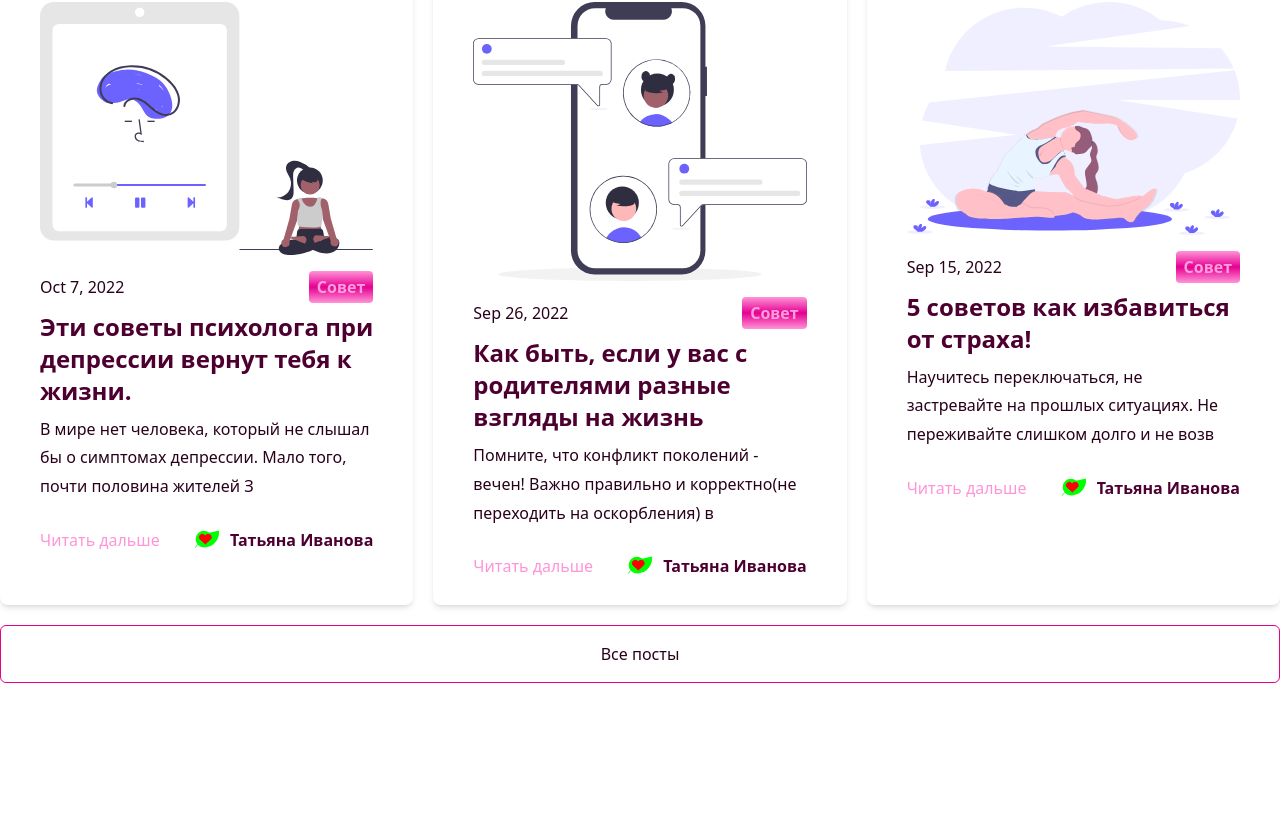
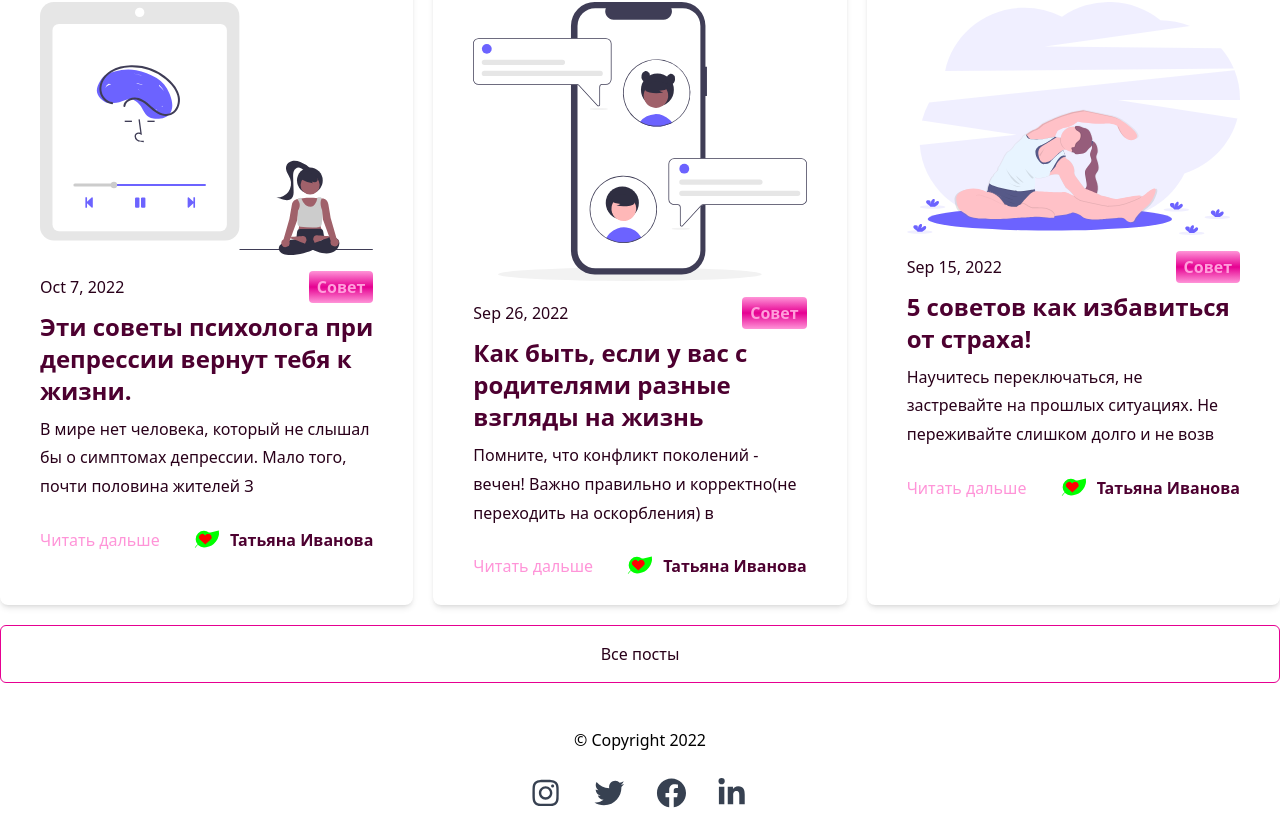
Before and after one commit to Dominic-N1/tanusha-next-blog, a Next.js app: page / in a window 1280 px wide. Shown: the part 1025-1841 px from the top of the page. Before the commit the page ends 1736 px from the top, so only its background shows below. Built offline with nearby package versions, Linux system fonts and the light colour scheme.

Commit message:
add Footer with links

```diff
--- /dev/null
+++ b/components/Footer.tsx
@@ -0,0 +1,29 @@
+import LinkButton from "./LinkButton";
+import { contacts } from "../utils/contacts";
+
+const Footer = (props: { className: string }): JSX.Element => {
+  const styles = `flex flex-col text-slate-700 text-center ${props.className}`;
+
+  return (
+    <footer className={styles}>
+      <p>&copy; Copyright {new Date().getFullYear()}</p>
+      <ul className="flex flex-row mx-auto">
+        {contacts.map((el) => (
+          <LinkButton
+            key={el.title}
+            className="px-2 m-2"
+            title={el.title}
+            path={el.path}
+            href={el.href}
+            viewBox={el.viewBox}
+            color={el.color}
+            width={30}
+            height={30}
+          />
+        ))}
+      </ul>
+    </footer>
+  );
+};
+
+export default Footer;
--- /dev/null
+++ b/components/Icon.tsx
@@ -0,0 +1,20 @@
+interface IconProps {
+  width: number;
+  height: number;
+  path: string;
+  viewBox: string;
+  color: string;
+}
+
+export default function Icon(props: IconProps) {
+  return (
+    <svg
+      xmlns="http://www.w3.org/2000/svg"
+      width={props.width}
+      height={props.height}
+      viewBox={props.viewBox}
+    >
+      <path d={props.path} fill={props.color} />
+    </svg>
+  );
+}
--- a/components/Layout.tsx
+++ b/components/Layout.tsx
@@ -1,5 +1,6 @@
 import Head from "next/head";
 import BaseHead from "./BaseHead";
+import Footer from "./Footer";
 import Header from "./Header";
 import Search from "./Search";
 
@@ -34,6 +35,7 @@ export default function Layout({
       <Header />
       <Search />
       <main className="container mx-auto my-7">{children}</main>
+      <Footer className="" />
     </div>
   );
 }
--- /dev/null
+++ b/components/LinkButton.tsx
@@ -0,0 +1,49 @@
+import { useState } from "react";
+import Icon from "./Icon";
+
+interface LinkButtonProps {
+  children?: React.ReactNode;
+  className: string;
+  href: string;
+  width: number;
+  height: number;
+  title: string;
+  path: string;
+  viewBox: string;
+  color: string;
+}
+
+const LinkButton = (props: LinkButtonProps): JSX.Element => {
+  const [LinkButtonColor, setLinkButtonColor] = useState(false);
+
+  const linkButtonsEnterHandler = () => {
+    setLinkButtonColor((prevState) => !prevState);
+  };
+  const linkButtonsLeaveHandler = () => {
+    setLinkButtonColor((prevState) => !prevState);
+  };
+  return (
+    <li
+      className={props.className}
+      onPointerEnter={linkButtonsEnterHandler}
+      onPointerLeave={linkButtonsLeaveHandler}
+    >
+      <a
+        title={props.title}
+        href={props.href}
+        target="_blank"
+        rel="noopener noreferrer"
+      >
+        <Icon
+          viewBox="0 0 496 512"
+          color={LinkButtonColor ? props.color : "#374151"}
+          path={props.path}
+          width={props.width}
+          height={props.height}
+        />
+      </a>
+    </li>
+  );
+};
+
+export default LinkButton;
--- /dev/null
+++ b/utils/contacts.ts
@@ -0,0 +1,38 @@
+interface Contacts {
+  title: string;
+  href: string;
+  viewBox: string;
+  color: string;
+  path: string;
+}
+
+export const contacts: Contacts[] = [
+  {
+    title: "my instagram account",
+    href: "https://www.instagram.com/ivanovatanya2508/",
+    viewBox: "0 0 448 512",
+    color: "#8a3ab9",
+    path: "M224.1 141c-63.6 0-114.9 51.3-114.9 114.9s51.3 114.9 114.9 114.9S339 319.5 339 255.9 287.7 141 224.1 141zm0 189.6c-41.1 0-74.7-33.5-74.7-74.7s33.5-74.7 74.7-74.7 74.7 33.5 74.7 74.7-33.6 74.7-74.7 74.7zm146.4-194.3c0 14.9-12 26.8-26.8 26.8-14.9 0-26.8-12-26.8-26.8s12-26.8 26.8-26.8 26.8 12 26.8 26.8zm76.1 27.2c-1.7-35.9-9.9-67.7-36.2-93.9-26.2-26.2-58-34.4-93.9-36.2-37-2.1-147.9-2.1-184.9 0-35.8 1.7-67.6 9.9-93.9 36.1s-34.4 58-36.2 93.9c-2.1 37-2.1 147.9 0 184.9 1.7 35.9 9.9 67.7 36.2 93.9s58 34.4 93.9 36.2c37 2.1 147.9 2.1 184.9 0 35.9-1.7 67.7-9.9 93.9-36.2 26.2-26.2 34.4-58 36.2-93.9 2.1-37 2.1-147.8 0-184.8zM398.8 388c-7.8 19.6-22.9 34.7-42.6 42.6-29.5 11.7-99.5 9-132.1 9s-102.7 2.6-132.1-9c-19.6-7.8-34.7-22.9-42.6-42.6-11.7-29.5-9-99.5-9-132.1s-2.6-102.7 9-132.1c7.8-19.6 22.9-34.7 42.6-42.6 29.5-11.7 99.5-9 132.1-9s102.7-2.6 132.1 9c19.6 7.8 34.7 22.9 42.6 42.6 11.7 29.5 9 99.5 9 132.1s2.7 102.7-9 132.1z",
+  },
+  {
+    title: "my twitter account",
+    href: "https://twitter.com/IvTatiana25",
+    viewBox: "0 0 512 512",
+    color: "#00ACEE",
+    path: "M459.37 151.716c.325 4.548.325 9.097.325 13.645 0 138.72-105.583 298.558-298.558 298.558-59.452 0-114.68-17.219-161.137-47.106 8.447.974 16.568 1.299 25.34 1.299 49.055 0 94.213-16.568 130.274-44.832-46.132-.975-84.792-31.188-98.112-72.772 6.498.974 12.995 1.624 19.818 1.624 9.421 0 18.843-1.3 27.614-3.573-48.081-9.747-84.143-51.98-84.143-102.985v-1.299c13.969 7.797 30.214 12.67 47.431 13.319-28.264-18.843-46.781-51.005-46.781-87.391 0-19.492 5.197-37.36 14.294-52.954 51.655 63.675 129.3 105.258 216.365 109.807-1.624-7.797-2.599-15.918-2.599-24.04 0-57.828 46.782-104.934 104.934-104.934 30.213 0 57.502 12.67 76.67 33.137 23.715-4.548 46.456-13.32 66.599-25.34-7.798 24.366-24.366 44.833-46.132 57.827 21.117-2.273 41.584-8.122 60.426-16.243-14.292 20.791-32.161 39.308-52.628 54.253z",
+  },
+  {
+    title: "my facebook account",
+    href: "https://www.facebook.com/ivanova.tatiana.10",
+    viewBox: "0 0 512 512",
+    color: "#3b5998",
+    path: "M504 256C504 119 393 8 256 8S8 119 8 256c0 123.78 90.69 226.38 209.25 245V327.69h-63V256h63v-54.64c0-62.15 37-96.48 93.67-96.48 27.14 0 55.52 4.84 55.52 4.84v61h-31.28c-30.8 0-40.41 19.12-40.41 38.73V256h68.78l-11 71.69h-57.78V501C413.31 482.38 504 379.78 504 256z",
+  },
+  {
+    title: "my linkedin account",
+    href: "www.linkedin.com/in/tatiana-i",
+    viewBox: "0 0 448 512",
+    color: "#0077b5",
+    path: "M100.28 448H7.4V148.9h92.88zM53.79 108.1C24.09 108.1 0 83.5 0 53.8a53.79 53.79 0 0 1 107.58 0c0 29.7-24.1 54.3-53.79 54.3zM447.9 448h-92.68V302.4c0-34.7-.7-79.2-48.29-79.2-48.29 0-55.69 37.7-55.69 76.7V448h-92.78V148.9h89.08v40.8h1.3c12.4-23.5 42.69-48.3 87.88-48.3 94 0 111.28 61.9 111.28 142.3V448z",
+  },
+];
```
